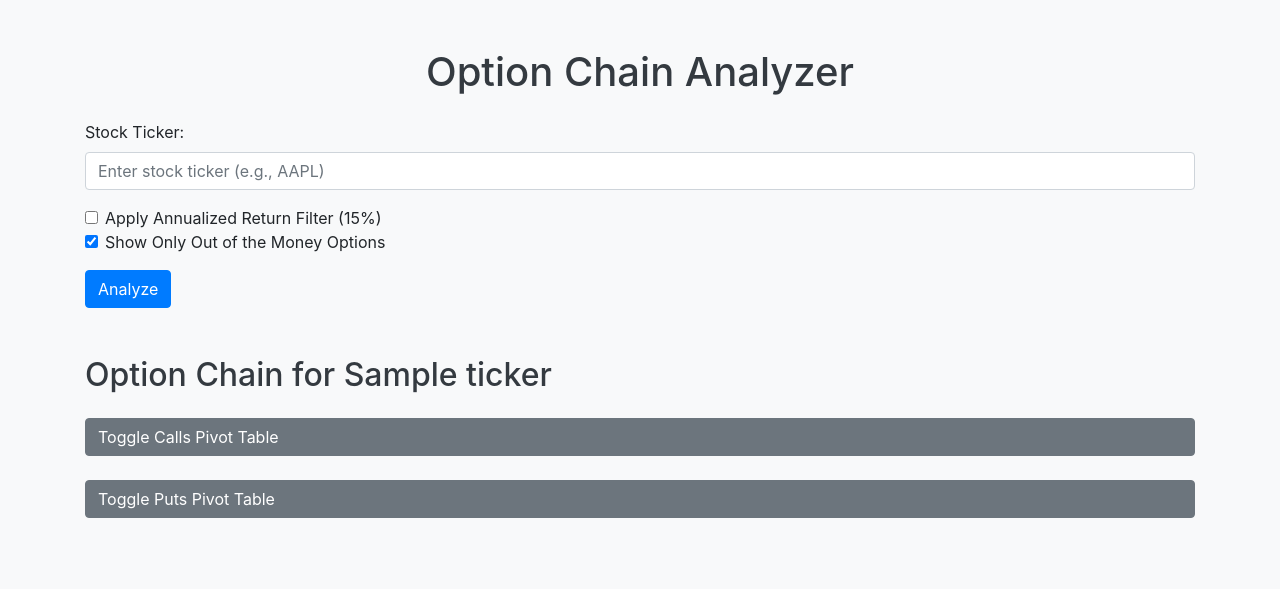
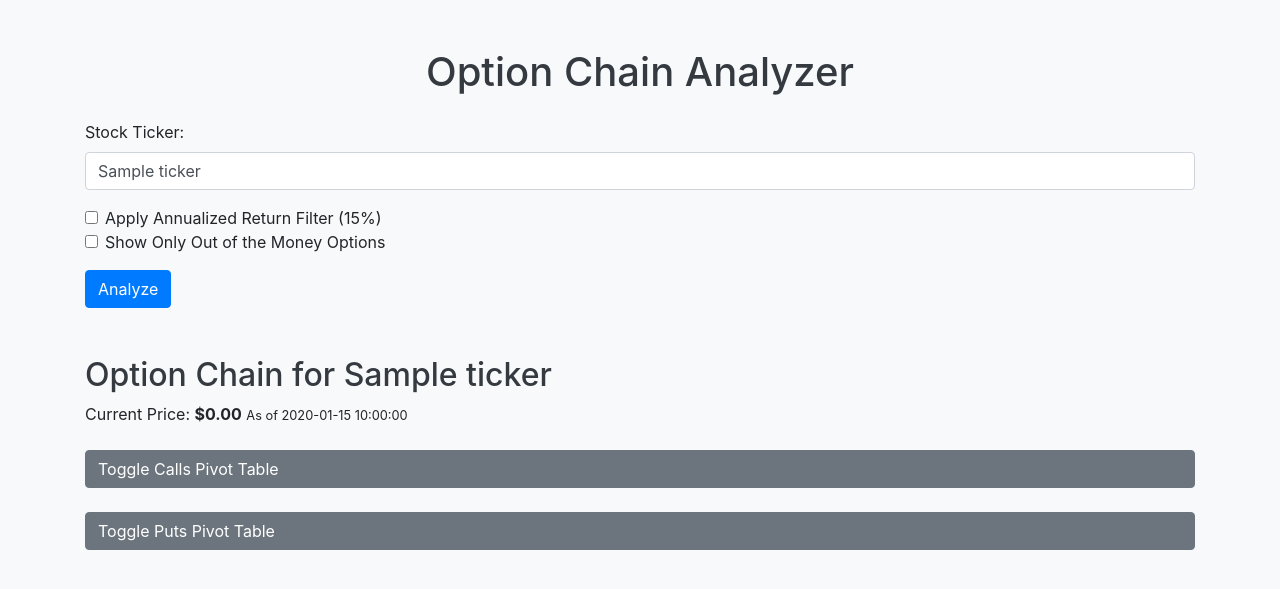
Before and after one commit to YuanH/options_server, a Flask app: template app/templates/index.html in a window 1280 px wide. Shown: the top 589 px of the page. Run offline with Flask 3, Linux system fonts and the light colour scheme; the template is opened without the code that fills it: most values are stand-ins (such as "Sample title", 1, 10 or a date in 2020); some libraries are stand-ins or nearby versions.

Commit message:
app refining

```diff
--- a/app/app.py
+++ b/app/app.py
@@ -3,6 +3,8 @@
 from flask import Flask, render_template, request, redirect, url_for, flash
 import pandas as pd
 from option_calculator import fetch_and_calculate_option_returns, build_pivot_table
+import yfinance as yf
+from datetime import datetime
 
 app = Flask(__name__)
 app.secret_key = 'your_secret_key'  # Replace with a secure key in production
@@ -12,14 +14,23 @@ def index():
     if request.method == 'POST':
         ticker = request.form.get('ticker').upper().strip()
         return_filter = request.form.get('return_filter') == 'on'
-        in_the_money = request.form.get('in_the_money') == 'on'
+        out_of_the_money = request.form.get('out_of_the_money') == 'on'  # Renamed for clarity
 
         if not ticker:
             flash('Please enter a stock ticker symbol.', 'danger')
             return redirect(url_for('index'))
 
         try:
-            puts, calls = fetch_and_calculate_option_returns(ticker, return_filter, in_the_money)
+            # Fetch current stock price
+            stock = yf.Ticker(ticker)
+            hist = stock.history(period="1d")
+            if hist.empty:
+                raise ValueError("Invalid ticker symbol or no data available.")
+            current_price = hist['Close'][0]
+            price_time = hist.index[0].strftime('%Y-%m-%d %H:%M:%S')
+
+            # Fetch and calculate option returns
+            puts, calls = fetch_and_calculate_option_returns(ticker, return_filter, not out_of_the_money)
 
             # Build pivot tables for puts and calls and replace NaN with empty strings
             puts_pivot = build_pivot_table(puts).fillna('')
@@ -48,7 +59,11 @@ def index():
                 'index.html',
                 puts_pivot=puts_pivot_html,
                 calls_pivot=calls_pivot_html,
-                ticker=ticker
+                ticker=ticker,
+                return_filter=return_filter,
+                out_of_the_money=out_of_the_money,
+                current_price=current_price,
+                price_time=price_time
             )
         except ValueError as ve:
             flash(str(ve), 'warning')
--- a/app/templates/index.html
+++ b/app/templates/index.html
@@ -20,15 +20,15 @@
         <form method="POST" class="mt-4">
             <div class="form-group">
                 <label for="ticker">Stock Ticker:</label>
-                <input type="text" class="form-control" id="ticker" name="ticker" placeholder="Enter stock ticker (e.g., AAPL)" required>
+                <input type="text" class="form-control" id="ticker" name="ticker" placeholder="Enter stock ticker (e.g., AAPL)" required value="{{ request.form.ticker or ticker or '' }}">
             </div>
             <div class="form-check">
-                <input type="checkbox" class="form-check-input" id="return_filter" name="return_filter">
+                <input type="checkbox" class="form-check-input" id="return_filter" name="return_filter" {% if return_filter %}checked{% endif %}>
                 <label class="form-check-label" for="return_filter">Apply Annualized Return Filter (15%)</label>
             </div>
             <div class="form-check">
-                <input type="checkbox" class="form-check-input" id="in_the_money" name="in_the_money" checked>
-                <label class="form-check-label" for="in_the_money">Show Only Out of the Money Options</label>
+                <input type="checkbox" class="form-check-input" id="out_of_the_money" name="out_of_the_money" {% if out_of_the_money %}checked{% endif %}>
+                <label class="form-check-label" for="out_of_the_money">Show Only Out of the Money Options</label>
             </div>
             <button type="submit" class="btn btn-primary mt-3">Analyze</button>
         </form>
@@ -45,6 +45,9 @@
 
         {% if ticker %}
             <h2 class="mt-5">Option Chain for {{ ticker }}</h2>
+
+            <!-- Display Current Stock Price -->
+            <p>Current Price: <strong>${{ "%.2f"|format(current_price) }}</strong> <small>As of {{ price_time }}</small></p>
 
             <!-- Calls Pivot Table Section -->
             {% if calls_pivot %}
```
Also changed, not shown: README.md.
